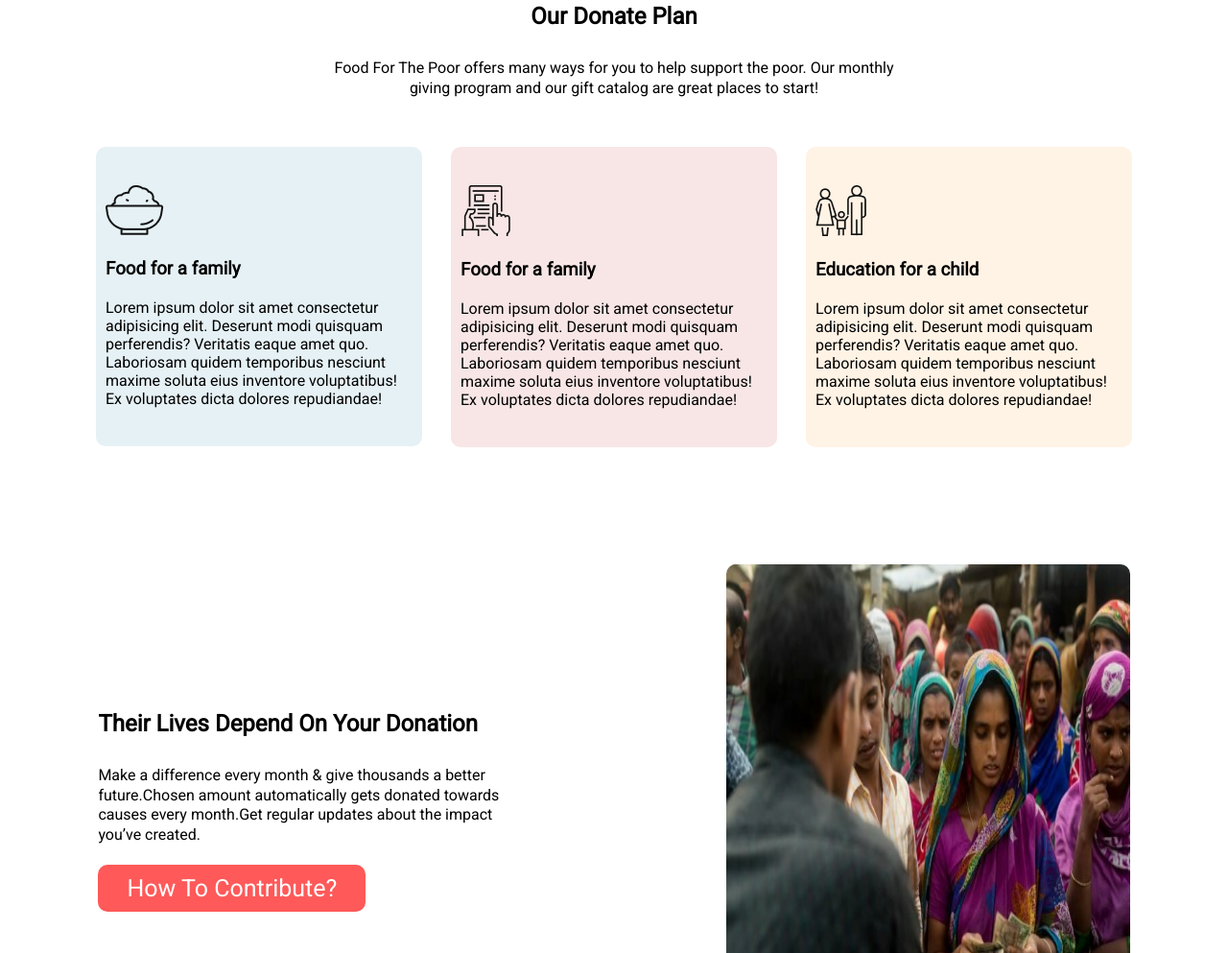
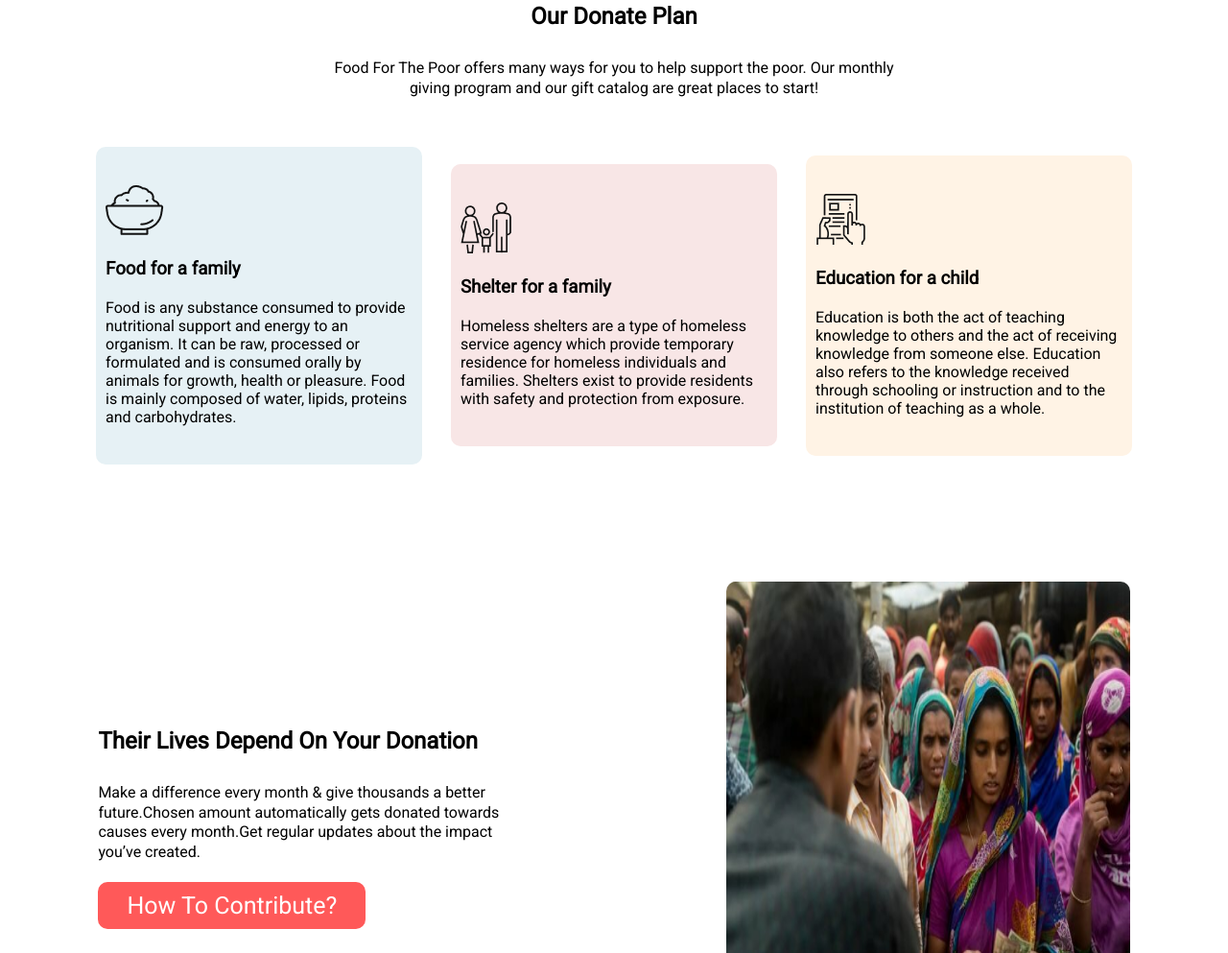
Before and after one commit to mainul96/donates, a plain HTML site: page index.html in a window 1280 px wide. Shown: the part 1353-2346 px from the top of the page at 96% size. Drawn offline with Linux system fonts and the light colour scheme.

Commit message:
work done

```diff
--- a/index.html
+++ b/index.html
@@ -54,18 +54,19 @@
             <div class="card" id="card-1">
                 <img src="icons/food.png" alt="">
                 <h3>Food for a family</h3>
-                <p>Lorem ipsum dolor sit amet consectetur adipisicing elit. Deserunt modi quisquam perferendis? Veritatis eaque amet quo. Laboriosam quidem temporibus nesciunt maxime soluta eius inventore voluptatibus! Ex voluptates dicta dolores repudiandae!</p>
+                <p>Food is any substance consumed to provide nutritional support and energy to an organism. It can be raw, processed or formulated and is consumed orally by animals for growth, health or pleasure. Food is mainly composed of water, lipids, proteins and carbohydrates.</p>
             </div>
             <div class="card" id="card-2">
-                <img src="icons/Frame-1.png" alt="">
-                <h3>Food for a family</h3>
-                <p>Lorem ipsum dolor sit amet consectetur adipisicing elit. Deserunt modi quisquam perferendis? Veritatis eaque amet quo. Laboriosam quidem temporibus nesciunt maxime soluta eius inventore voluptatibus! Ex voluptates dicta dolores repudiandae!</p>
+                <img src="icons/shelter.png" alt="">
+                <h3>Shelter for a family</h3>
+                 <p>Homeless shelters are a type of homeless service agency which provide temporary residence for homeless individuals and families. Shelters exist to provide residents with safety and protection from exposure. </p>
             </div>
             <div class="card" id="card-3">
-                <img src="icons/shelter.png" alt="">
+                <img src="icons/Frame-1.png" alt="">
                 <h3>Education for a child</h3>
-                 <p>Lorem ipsum dolor sit amet consectetur adipisicing elit. Deserunt modi quisquam perferendis? Veritatis eaque amet quo. Laboriosam quidem temporibus nesciunt maxime soluta eius inventore voluptatibus! Ex voluptates dicta dolores repudiandae!</p>
+                <p>Education is both the act of teaching knowledge to others and the act of receiving knowledge from someone else. Education also refers to the knowledge received through schooling or instruction and to the institution of teaching as a whole. </p>
             </div>
+
         </div>
     </section>
 
```
